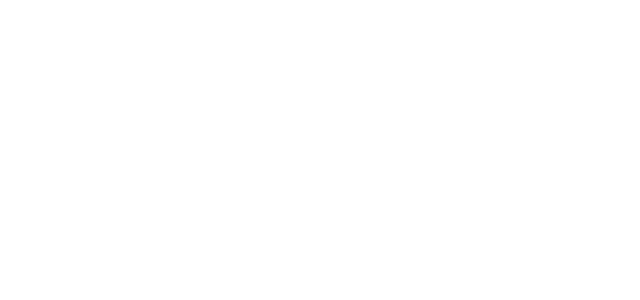
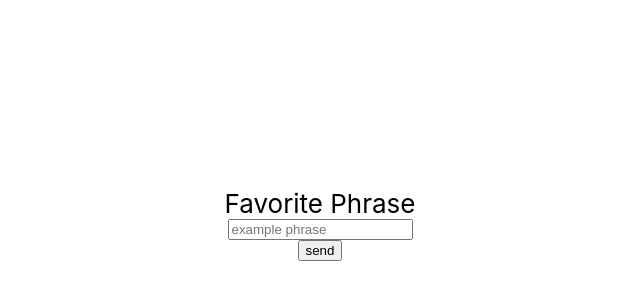
Before and after one commit to MattheusSantana/react-project, a React (Create React App) app in the folder react-project/: page /dependencyArray in a window 1280 px wide. Before the commit this address had no page. Shown: the part 176-476 px from the top of the page, without its empty margins (320-960 px from the left). Built offline with nearby package versions, Linux system fonts and the light colour scheme.

Commit message:
useEffects hook

```diff
--- /dev/null
+++ b/react-project/src/components/Checkbox.jsx
@@ -0,0 +1,18 @@
+import React, {useEffect, useState} from 'react'
+
+const Checkbox = () => {
+    const [checked, setChecked] = useState(false);
+
+    useEffect(() => {
+        console.log(checked ? "checked" : "not checked" );
+    });
+
+    return (
+    <>
+    <input type="checkbox" value={checked} onChange={() => setChecked(checked => !checked)} />
+    {checked ? "checked" : "not checked"}
+    </>
+  );
+};
+
+export default Checkbox;
--- /dev/null
+++ b/react-project/src/components/DependencyArray.jsx
@@ -0,0 +1,35 @@
+import React, { useEffect, useState } from 'react'
+
+const DependencyArray = () => {
+    const [val, setVal] = useState("");
+    const [phrase, setPhrase] = useState("example phrase");
+
+    const createPhrase = () => {
+        setPhrase(val);
+        setVal("");
+    };
+
+    useEffect(() => {
+        console.log(`typing ${val}`);
+    }, [val]);
+
+    useEffect(() => {
+        console.log(`saved phrase: "${phrase}"`);
+    }, [phrase]);
+
+    useEffect(() => {
+        console.log("only once after initial render");
+    }, []);
+
+    return (
+        <>
+            <label>Favorite Phrase</label>
+            <input type="text" value={val} placeholder={phrase}
+            onChange={e => setVal(e.target.value)}
+            />
+            <button onClick={createPhrase}>send</button>
+        </>
+    )
+}
+
+export default DependencyArray
--- a/react-project/src/routes/routes.js
+++ b/react-project/src/routes/routes.js
@@ -5,10 +5,11 @@
   Navigate,
 } from "react-router-dom";
 import Home from "../pages/Home";
-import Signin from "../pages/Signin";
 import { AuthContext, AuthenticatorProvider } from "../contexts/auth";
 import { useContext } from "react";
 import Movie from "../pages/Movie";
+import Checkbox from "../components/Checkbox";
+import DependencyArray from "../components/DependencyArray"
 
 const RoutesApp = () => {
 
@@ -42,6 +43,8 @@
               </Private>
             }
           />
+          <Route exact path="/checkbox" element={<Checkbox />}/>
+          <Route exact path="/dependencyArray" element={<DependencyArray />}/>
         </Routes>
       </AuthenticatorProvider>
     </Router>
```
Also changed, not shown: 1 other file (tests, documents, lock files or other folders).
